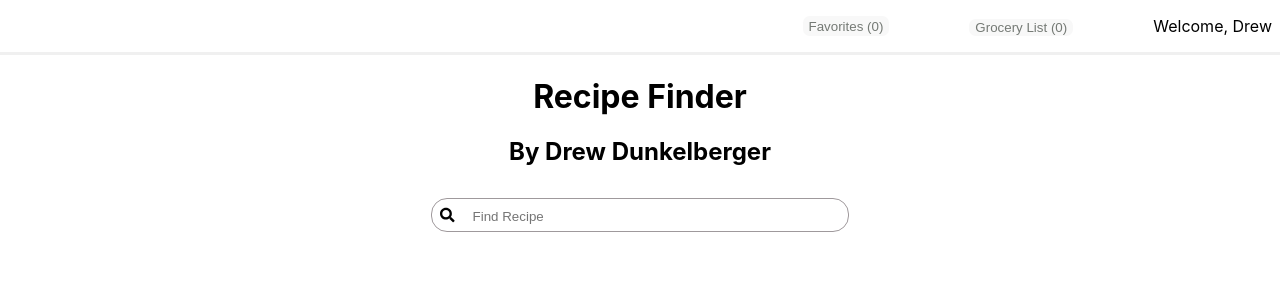
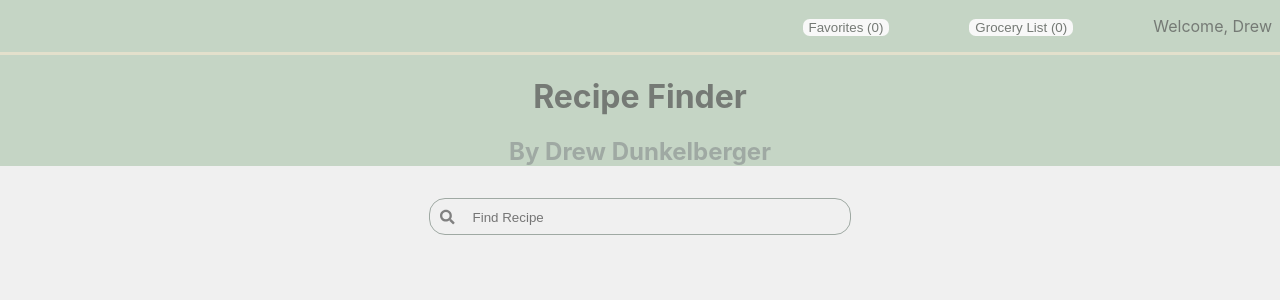
Before and after one commit to drewdunk10/react-recipe-finder, a React (Create React App) app: page / in a window 1280 px wide. Shown: the top 300 px of the page. Built offline with nearby package versions, Linux system fonts and the light colour scheme.

Commit message:
Finish styling app and cleanup stylesheets

```diff
--- a/src/components/App/App.css
+++ b/src/components/App/App.css
@@ -1,8 +1,36 @@
 #app {
   text-align: center;
+}
+
+#app-header {
+  background-color: #c5d5c5;
 }
 
 #recipe-container {
   display: flex;
   flex-flow: row wrap;
 }
+
+h1, h3 {
+  color: #757a75;
+}
+
+h2 {
+  color: #9fa9a3;
+}
+
+/* Used by GroceryList and RecipeCard */
+.ingredient {
+  margin: .1em .2em;
+  padding: .2em 1em;
+  display: flex;
+  justify-content: space-between;
+  border: solid #9fa9a3;
+  border-radius: .5em;
+}
+
+@media screen and (max-width: 768px) {
+  .ingredient {
+    margin: 1em .2em;
+  }
+}
--- a/src/components/App/App.js
+++ b/src/components/App/App.js
@@ -12,9 +12,9 @@ const initUser = {
 }
 
 function App() {
-    const [recipes, setRecipes] = useState([])
+    const [recipes, setRecipes] = useState([]);
     const [view, setView] = useState({name: "main-app", content: {}});
-    const [appUser, setUser] = useState(initUser)   // Use a state to control changes to user fields across subcomponents.
+    const [appUser, setUser] = useState(initUser);   // Use a state to control changes to user fields across subcomponents.
 
     // Wrapper function to set view/content.
     const changeView = (viewName, content={}) => {
--- a/src/components/GroceryList/GroceryList.css
+++ b/src/components/GroceryList/GroceryList.css
@@ -4,40 +4,16 @@
     flex-direction: column;
     justify-content: center;
     text-align: right;
-    background-color: #c5d5c5;
+    background-color: #e3e0cc;
     border-radius: .5em;
     /* Hide bullet point and remove its spacing */
     list-style: none;
     padding: 0;
 }
 
-.ingredient {
-    margin: .1em .2em;
-    padding: .2em 1em;
-    display: flex;
-    justify-content: space-between;
-    border: solid #e3e0cc;
-    border-radius: .5em;
-}
-
 .remove-button {
     padding: .5em 1em;
     margin: 0 .4em;
-}
-
-@media screen and (max-width: 768px) {
-    .dropdown {
-        position: unset;
-    }
-
-    .ingredient {
-        margin: 1em .2em;
-    }
-
-    .remove-button {
-        padding: 1em;
-        width: 50%;
-    }
 }
 
 .hidden {
@@ -48,3 +24,14 @@
     display: block;
     margin: auto 0;  /* Override main section margin. */
 }
+
+@media screen and (max-width: 768px) {
+    .dropdown {
+        position: unset;
+    }
+
+    .remove-button {
+        padding: 1em;
+        width: 25%;
+    }
+}
--- a/src/components/Navigation/Navigation.css
+++ b/src/components/Navigation/Navigation.css
@@ -1,3 +1,8 @@
+.nav-bar {
+    flex: 1 1 auto;
+    padding-top: .01em;
+}
+
 .user-bar {
     display: flex;
     justify-content: right;
@@ -6,28 +11,25 @@
     list-style: none;
 }
 
-@media screen and (max-width: 768px) {
-    .user-bar {
-        justify-content: space-around;
-        flex-direction: column-reverse; /* Display welcome message at top */
-    }
-}
-
 nav:after {
     content: '';
     width: 100%;
     height: .2em;
     display: block;
-    background-color: #f0f0f0;
+    background-color: #e3e0cc;
 }
 
 nav ul {
     padding: 0 .5em;
 }
 
+nav ul li {
+    color: #757a75;
+}
+
 .grocery-button {
     background-color: #f8f8f8;
-    color: rgb(117, 122, 117);
+    color: #757a75;
     border: none;
     border-radius: .5em;
 }
@@ -37,6 +39,12 @@ nav ul {
 }
 
 @media screen and (max-width: 768px) {
+    .user-bar {
+        justify-content: space-around;
+        flex-direction: column-reverse; /* Display welcome message at top */
+        gap: 1em;
+    }
+
     .grocery-button {
         width: 100%;
         padding: 1em;
--- a/src/components/Navigation/Navigation.js
+++ b/src/components/Navigation/Navigation.js
@@ -14,11 +14,13 @@ function Navigation({setRecipes, changeView, setUser}) {
     }
 
     return(
-        <nav className={"flex: 1 1 auto;"}>
+        <nav className={"nav-bar"}>
             <ul className={"user-bar"}>
-                <button className={"grocery-button"} type={"button"} onClick={displayFavorites}>
-                    Favorites ({user.favorites.length})
-                </button>
+                <li>
+                    <button className={"grocery-button"} type={"button"} onClick={displayFavorites}>
+                        Favorites ({user.favorites.length})
+                    </button>
+                </li>
                 <li>
                     <GroceryList setUser={setUser}/>
                 </li>
--- a/src/components/RecipeCard/RecipeCard.css
+++ b/src/components/RecipeCard/RecipeCard.css
@@ -1,17 +1,18 @@
+p, li {
+    color: #757a75;
+}
+
+img {
+    width: 100%;
+    height: auto;
+}
+
 .recipe-card {
     text-align: left;
-    width: 23%;
+    width: 18%;
     margin: 1%;
     box-shadow: rgba(0, 0, 0, 0.05) 0 6px 24px 0, rgba(0, 0, 0, 0.08) 0 0 0 1px;
     border-radius: 1em;
-}
-
-@media screen and (max-width: 768px) {
-    /* Fit each recipe card to screen */
-    .recipe-card {
-        text-align: center;
-        width: 98%; /* Fit width of screen */
-    }
 }
 
 .detail-recipe-card {
@@ -31,25 +32,16 @@
     width: 90%;
     height: .1em;
     display: block;
-    background-color: rgba(0,0,0,0.94);
+    background-color: #9fa9a3;
 }
 
 .recipe-button {
     padding: .5em;
     margin: .2em;
-    background-color: #f0f0f0;
+    background-color: #e8e8e8;
     color: rgb(117, 122, 117);
     border: none;
     border-radius: .5em;
-}
-
-@media screen and (max-width: 768px) {
-    /* Fit button to screen */
-    .recipe-button {
-        padding: 1em;
-        margin: .5em;
-        width: 100%;
-    }
 }
 
 .recipe-button:hover {
@@ -60,7 +52,40 @@
     padding: 1.5em;
 }
 
-img {
-    width: 100%;
-    height: auto;
+@media screen and (max-width: 768px) {
+    /* Fit each recipe card to screen */
+    .recipe-card {
+        text-align: center;
+        width: 98%; /* Fit width of screen */
+    }
+
+    .detail-recipe-card {
+        text-align: center;
+    }
+
+    .ingredient-header:after {
+        width: 100%;
+    }
+
+    /* Fit button to screen */
+    .recipe-button {
+        padding: 1em;
+        margin: .5em;
+        width: 100%;
+    }
+
+    .ingredient-list {
+        display: flex;
+        flex-direction: column;
+    }
+
+    .ingredient-list li {
+        margin: 1em .2em;
+        list-style: none;
+    }
+
+    .add-button {
+        padding: 1em;
+        width: 25%;
+    }
 }
--- a/src/components/RecipeCard/RecipeCard.js
+++ b/src/components/RecipeCard/RecipeCard.js
@@ -71,8 +71,11 @@ function RecipeCard({recipe, viewName, changeView, setUser}) {
                             <ul className={"ingredient-list"}>
                                 {
                                     recipe.ingredients.map(item =>
-                                        <li key={item}>
-                                            {item} <button type={"button"} onClick={() => addItem(item)}>+</button>
+                                        <li key={item} className={"ingredient"}>
+                                            {item}
+                                            <button type={"button"} className={"add-button"} onClick={() => addItem(item)}>
+                                                +
+                                            </button>
                                         </li>
                                     )
                                 }
--- a/src/components/Search/Search.css
+++ b/src/components/Search/Search.css
@@ -1,12 +1,12 @@
 #search-bar {
-    border: solid 1px rgb(159, 153, 156);
+    border: solid 1px #9fa9a3;
     border-radius: 1em;
     margin: 2em auto 2em auto;
     width: 25em;
     height: 1em;
     display: flex;
     column-gap: 1em;
-    padding: .5em;
+    padding: .6em;
 }
 
 #search-input {
@@ -14,4 +14,10 @@
     width: 100%;
     height: 100%;
     flex-grow: 1;
+    background-color: #f0f0f0;
 }
+
+#search-input:focus {
+    /* Remove default focus border */
+    outline: none;
+}
--- a/src/components/Search/Search.js
+++ b/src/components/Search/Search.js
@@ -72,7 +72,7 @@ function Search({setRecipes, changeView}) {
 
     return(
         <div id={"search-bar"}>
-            <FaSearch/>
+            <FaSearch color={"grey"}/>
             <input type="text" name="name" placeholder={"Find Recipe"} id={"search-input"}
                    onKeyPress={async (event) => await handleKeyPress(event)}
             />
--- a/src/index.css
+++ b/src/index.css
@@ -5,6 +5,7 @@ body {
     sans-serif;
   -webkit-font-smoothing: antialiased;
   -moz-osx-font-smoothing: grayscale;
+  background-color: #f0f0f0;
 }
 
 code {
```
